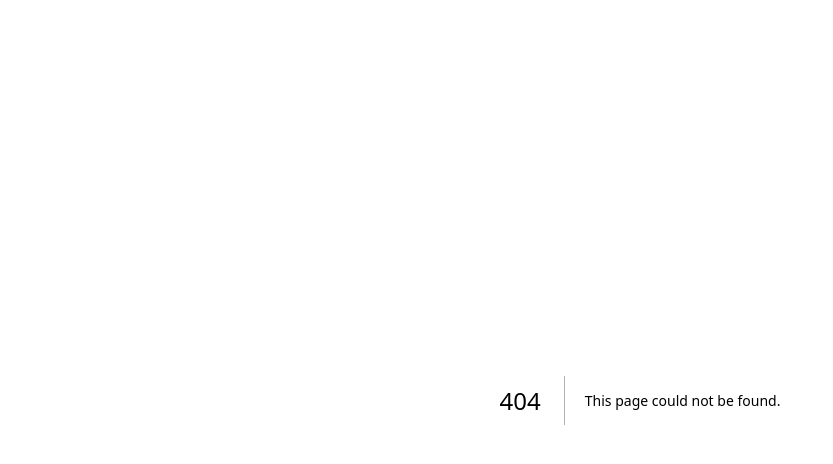
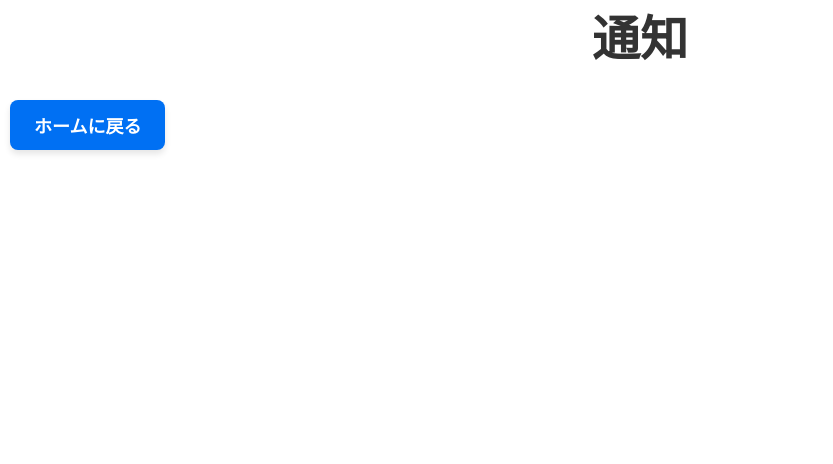
Before and after one commit to ibisya-anaguma/2025procon-kaitasu, a Next.js app: page /notice in a window 1280 px wide. Before the commit this address had no page. Shown: the top 464 px of the page, without its empty margins (0-833 px from the left). Built offline with nearby package versions, Linux system fonts and the light colour scheme.

Commit message:
フロントエンドのページ構造と移動用のボタンのみのプロトタイプを実装、フォルダとファイルを複数追加。そのほか変更なし

```diff
--- /dev/null
+++ b/src/app/mypage/page.module.css
@@ -0,0 +1,32 @@
+.header {
+  text-align: center;
+  margin-bottom: 20px;
+  font-size: 24px;
+  font-weight: bold;
+  color: #333;
+}
+
+.button {
+  display: inline-block;
+  padding: 12px 24px;
+  font-size: 18px;
+  font-weight: bold;
+  color: white;
+  background-color: #0070f3;
+  text-decoration: none;
+  border-radius: 8px;
+  text-align: center;
+  box-shadow: 0 4px 6px rgba(0, 0, 0, 0.1);
+  transition: background-color 0.3s, transform 0.2s;
+  margin: 10px;
+}
+
+.button:hover {
+  background-color: #005bb5;
+  transform: translateY(-2px);
+}
+
+.button:active {
+  background-color: #003f7f;
+  transform: translateY(0);
+}
--- /dev/null
+++ b/src/app/notice/page.module.css
@@ -0,0 +1,32 @@
+.header {
+  text-align: center;
+  margin-bottom: 20px;
+  font-size: 24px;
+  font-weight: bold;
+  color: #333;
+}
+
+.button {
+  display: inline-block;
+  padding: 12px 24px;
+  font-size: 18px;
+  font-weight: bold;
+  color: white;
+  background-color: #0070f3;
+  text-decoration: none;
+  border-radius: 8px;
+  text-align: center;
+  box-shadow: 0 4px 6px rgba(0, 0, 0, 0.1);
+  transition: background-color 0.3s, transform 0.2s;
+  margin: 10px;
+}
+
+.button:hover {
+  background-color: #005bb5;
+  transform: translateY(-2px);
+}
+
+.button:active {
+  background-color: #003f7f;
+  transform: translateY(0);
+}
--- /dev/null
+++ b/src/app/notice/page.tsx
@@ -0,0 +1,15 @@
+import React from "react";
+import styles from "./page.module.css";
+
+export default function Notice() {
+  return (
+    <div>
+      <header className={styles.header}>
+        <h1>通知</h1>
+      </header>
+      <a href="/" className={styles.button}>
+        ホームに戻る
+      </a>
+    </div>
+  );
+}
--- a/src/app/page.module.css
+++ b/src/app/page.module.css
@@ -166,3 +166,45 @@ a.secondary {
     filter: invert();
   }
 }
+
+.list {
+  padding: 0;
+  margin: 20px; /* Add margin from page edges */
+  list-style: none;
+  display: flex;
+  flex-wrap: wrap;
+  gap: 10px; /* Add spacing between list items */
+}
+
+.button {
+  display: inline-block;
+  padding: 12px 24px;
+  font-size: 18px;
+  font-weight: bold;
+  color: white;
+  background-color: #0070f3;
+  text-decoration: none;
+  border-radius: 8px;
+  text-align: center;
+  box-shadow: 0 4px 6px rgba(0, 0, 0, 0.1);
+  transition: background-color 0.3s, transform 0.2s;
+  margin: 10px; /* Add margin between buttons */
+}
+
+.button:hover {
+  background-color: #005bb5;
+  transform: translateY(-2px);
+}
+
+.button:active {
+  background-color: #003f7f;
+  transform: translateY(0);
+}
+
+.header {
+  text-align: center;
+  margin-bottom: 20px;
+  font-size: 24px;
+  font-weight: bold;
+  color: #333;
+}
--- /dev/null
+++ b/src/app/shopping/page.module.css
@@ -0,0 +1,32 @@
+.header {
+  text-align: center;
+  margin-bottom: 20px;
+  font-size: 24px;
+  font-weight: bold;
+  color: #333;
+}
+
+.button {
+  display: inline-block;
+  padding: 12px 24px;
+  font-size: 18px;
+  font-weight: bold;
+  color: white;
+  background-color: #0070f3;
+  text-decoration: none;
+  border-radius: 8px;
+  text-align: center;
+  box-shadow: 0 4px 6px rgba(0, 0, 0, 0.1);
+  transition: background-color 0.3s, transform 0.2s;
+  margin: 10px;
+}
+
+.button:hover {
+  background-color: #005bb5;
+  transform: translateY(-2px);
+}
+
+.button:active {
+  background-color: #003f7f;
+  transform: translateY(0);
+}
--- /dev/null
+++ b/src/app/shortcut/page.module.css
@@ -0,0 +1,32 @@
+.header {
+  text-align: center;
+  margin-bottom: 20px;
+  font-size: 24px;
+  font-weight: bold;
+  color: #333;
+}
+
+.button {
+  display: inline-block;
+  padding: 12px 24px;
+  font-size: 18px;
+  font-weight: bold;
+  color: white;
+  background-color: #0070f3;
+  text-decoration: none;
+  border-radius: 8px;
+  text-align: center;
+  box-shadow: 0 4px 6px rgba(0, 0, 0, 0.1);
+  transition: background-color 0.3s, transform 0.2s;
+  margin: 10px;
+}
+
+.button:hover {
+  background-color: #005bb5;
+  transform: translateY(-2px);
+}
+
+.button:active {
+  background-color: #003f7f;
+  transform: translateY(0);
+}
```
Also changed, not shown: src/app/mypage/page.tsx (added, +13 -0 lines), src/app/page.tsx (+18 -86 lines), src/app/shopping/page.tsx (added, +15 -0 lines), src/app/shortcut/page.tsx (added, +13 -0 lines).
